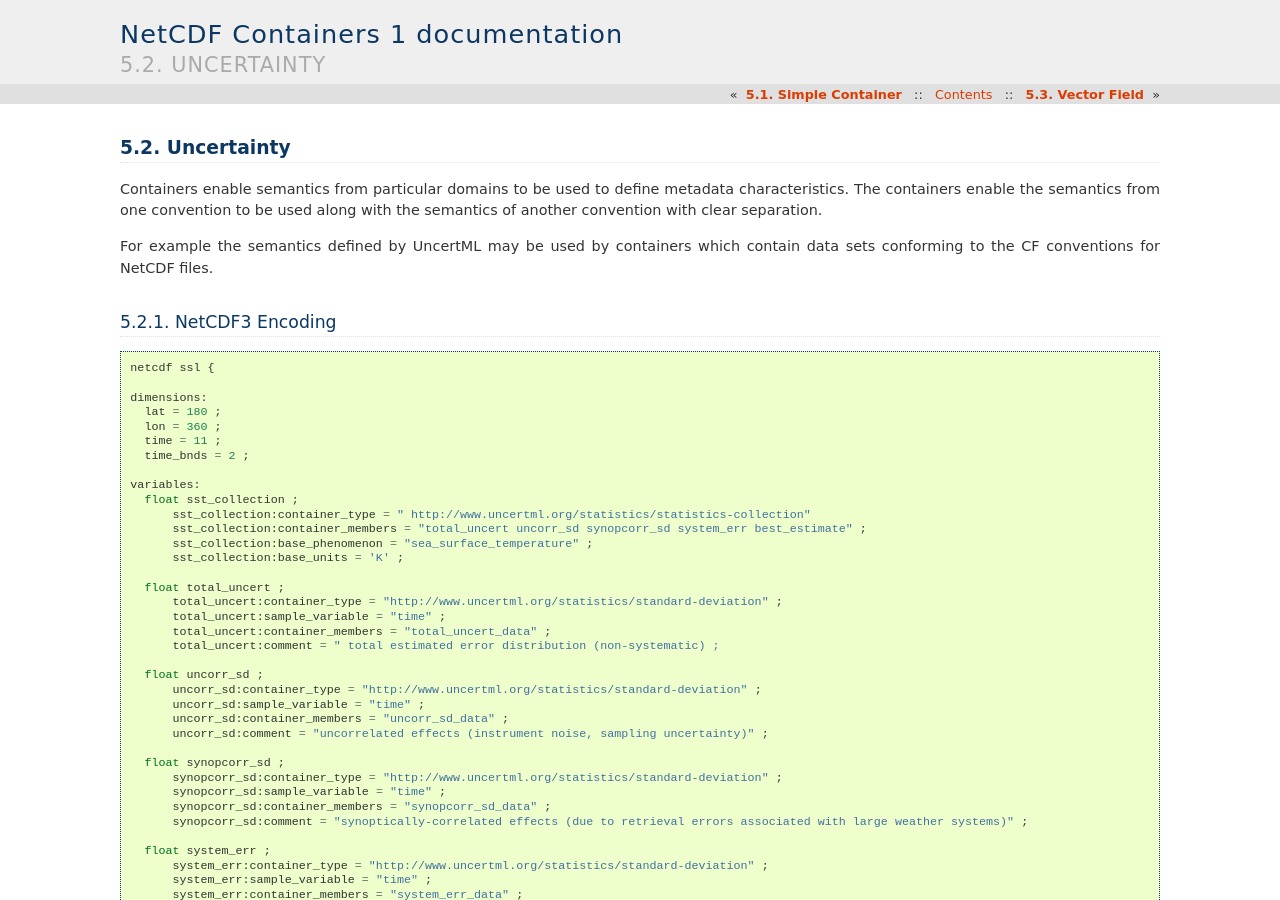
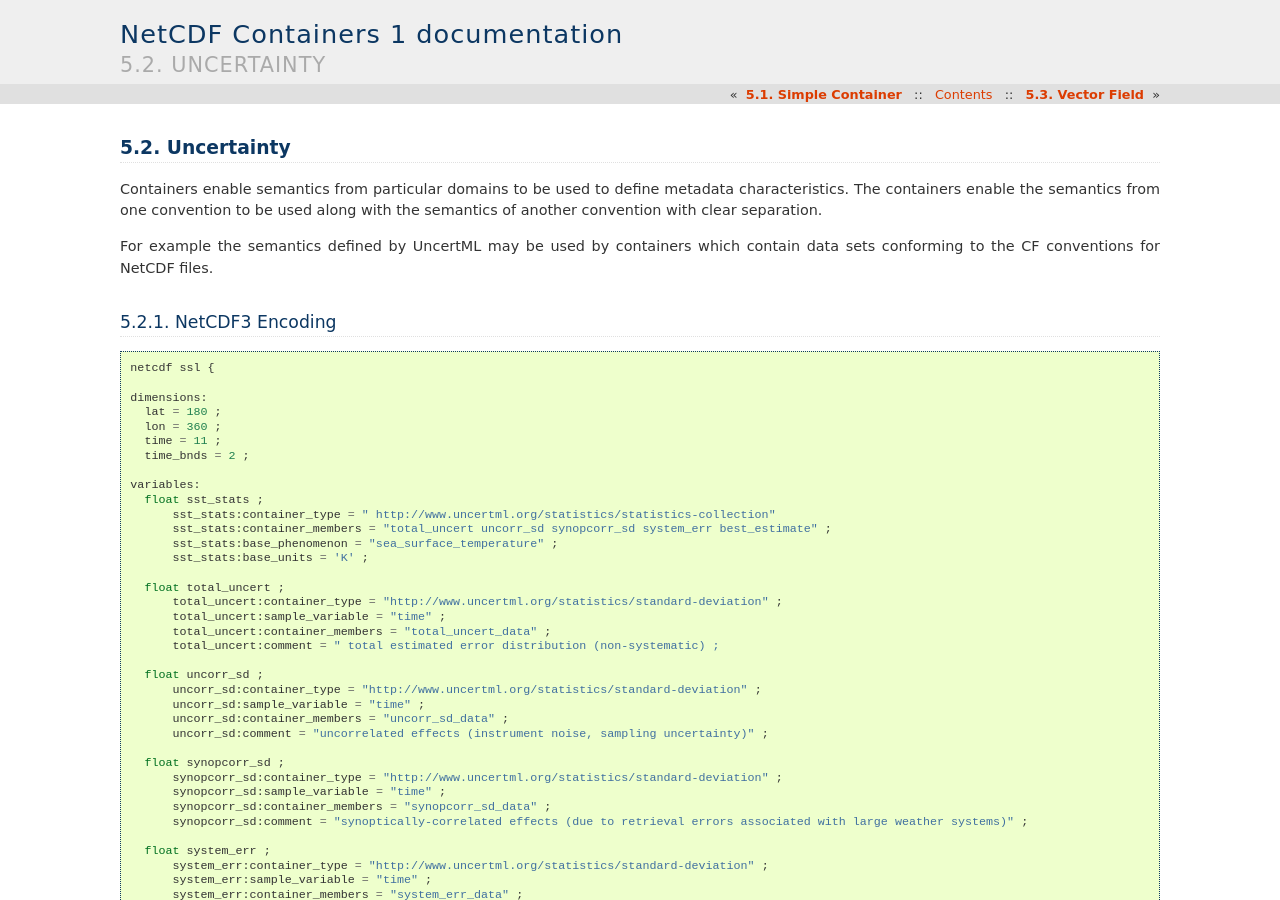
Before and after one commit to marqh/ncContainers, a Sphinx documentation site: the page built from source/examples/uncert.rst, in a window 1280 px wide and 900 px high. Built offline with Sphinx 7.4.7, drawn with Linux system fonts in a browser that asks for light colours.

Commit message:
name error

```diff
--- a/source/examples/uncert.rst
+++ b/source/examples/uncert.rst
@@ -19,11 +19,11 @@ NetCDF3 Encoding
     time_bnds = 2 ;
 
   variables:
-    float sst_collection ;
-        sst_collection:container_type = " http://www.uncertml.org/statistics/statistics-collection"
-        sst_collection:container_members = "total_uncert uncorr_sd synopcorr_sd system_err best_estimate" ;
-        sst_collection:base_phenomenon = "sea_surface_temperature" ;
-	sst_collection:base_units = 'K' ;
+    float sst_stats ;
+        sst_stats:container_type = " http://www.uncertml.org/statistics/statistics-collection"
+        sst_stats:container_members = "total_uncert uncorr_sd synopcorr_sd system_err best_estimate" ;
+        sst_stats:base_phenomenon = "sea_surface_temperature" ;
+	sst_stats:base_units = 'K' ;
 
     float total_uncert ;
         total_uncert:container_type = "http://www.uncertml.org/statistics/standard-deviation" ;
```
